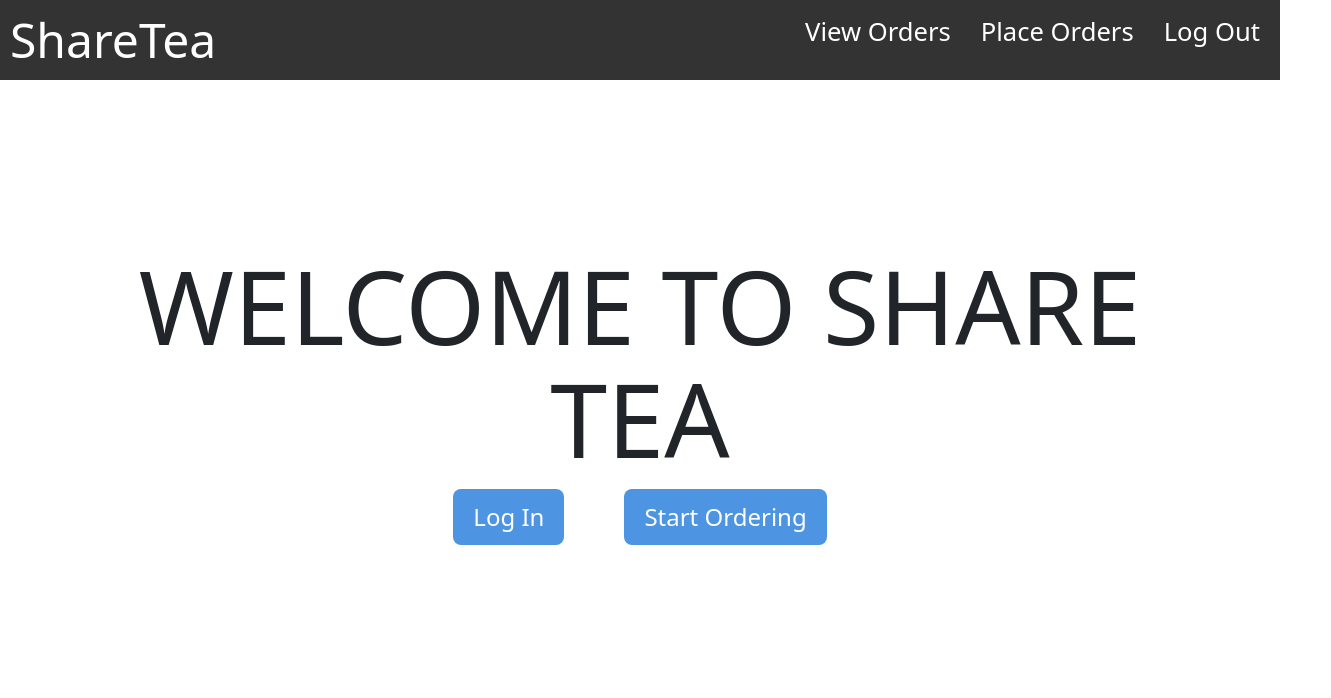
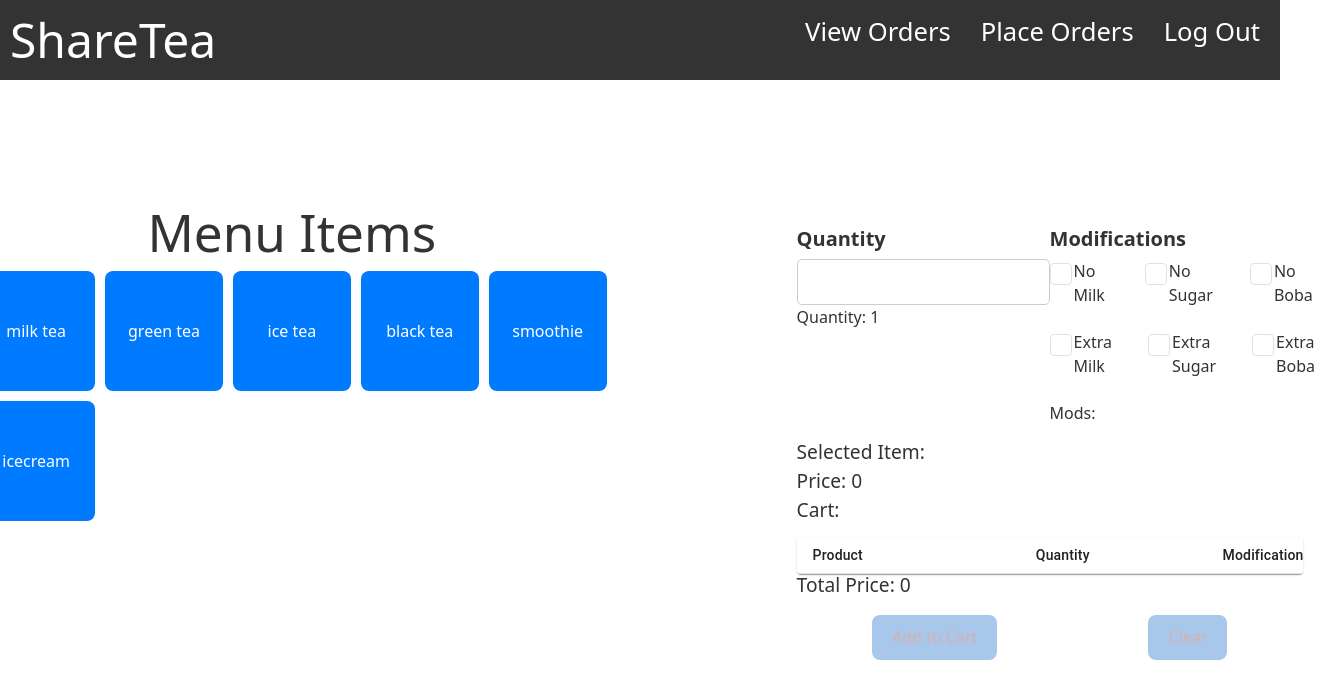
Before and after one commit to csce-315-331-2023c/project-3-902_02m_ggga, a React (Vite) app: page / in a window 1280 px wide. Shown: the top 698 px of the page, 1331 px wide, since content can reach past the window. Built offline with nearby package versions, Linux system fonts and the light colour scheme.

Commit message:
pushing changes

```diff
--- a/src/App.jsx
+++ b/src/App.jsx
@@ -15,7 +15,9 @@
     //   <h1>hi
     //   </h1>
     // </div>
-    <Home/>
+    // <LogIn/>
+    // <Home/>
+    <Cashier/>
     // <BrowserRouter>
     //   <Routes>
     //     <Route index element={<Home/>} />
--- a/src/assets/Components/Cashier/Cashier.css
+++ b/src/assets/Components/Cashier/Cashier.css
@@ -11,6 +11,7 @@
 .placeorders_page {
     display: flex;
     width: 100%;
+    gap: 150px;
 }
 
 .place_left_side {
--- a/src/assets/Components/Home/Home.css
+++ b/src/assets/Components/Home/Home.css
@@ -1,4 +1,49 @@
 
+/* -----------------HEADER STUFF ------------ */
+* {
+    margin: 0;
+    padding: 0;
+    box-sizing: border-box;
+}
+
+/* Style the header */
+.header {
+    background-color: #333; /* Example background color */
+    color: #fff;
+    display: flex;
+    justify-content: space-between;
+    align-items: center;
+    position: fixed;
+    top: 0;
+    left: 0;
+    right: 0;
+    z-index: 1;
+    height: 10%;
+}
+
+.sharetea_header {
+    font-size: 3rem;
+    margin-left: 10px;
+}
+
+.links {
+    list-style: none;
+    display: flex;
+    gap: 10px;
+    margin-right: 10px;
+    align-items: center; /* Vertically align the links with the header */
+}
+
+.links li {
+    color: #fff;
+    cursor: pointer;
+    font-size: 1.6rem;
+    margin: 10px;
+}
+
+.links li:hover {
+    text-decoration: underline;
+}
 /* --------------------BODY STUFF ------------------ */
 .body {
     height: 100vh;
@@ -20,7 +65,7 @@
     font-size: 2rem;
     text-align: center;
     /* Increase the font size */
-    /* margin-bottom: 20px; */
+    margin-bottom: 40px;
     /* Add margin to create space between the text and buttons */
 }
 
--- a/src/assets/Components/Home/Home.jsx
+++ b/src/assets/Components/Home/Home.jsx
@@ -3,11 +3,14 @@
 // import { NavBar } from "react-bootstrap"
 import "bootstrap/dist/css/bootstrap.min.css"
 import { Header } from '../Header/Header';
+import {Link} from 'react-router-dom'
 
 
 export const Home = () => {
+    // initially sets log in as false so not visible
     const [loginVisible, setLoginVisible] = useState(false);
 
+    // sets if log in is visible or not
     const toggleLogin = () => {
         setLoginVisible(!loginVisible);
     };
@@ -15,7 +18,18 @@
     return (
         <div>
             <div className='header_part'>
-                <Header />
+                <nav className='header'>
+                    <div className='sharetea_header'>
+                        ShareTea
+                    </div>
+                    <ul className='links'>
+                        <li >Log In</li>
+                        <li > Menu </li>
+                        <li> Start Order</li>
+                        <li> Contact</li>
+                        <li>Cashier</li>
+                    </ul>
+                </nav>
             </div>
             <div className='body'>
                 <div className='container'>
@@ -23,8 +37,8 @@
                         <h1>WELCOME TO SHARE TEA</h1>
                     </div>
                     <div className='button-container'>
-                        <button className ='home_buttons' onClick={toggleLogin}>Log In</button>
-                        <button className = 'home_buttons' >Start Ordering</button>
+                        <button className='home_buttons' onClick={toggleLogin}>Log In</button>
+                        <button className='home_buttons' >Start Ordering</button>
                     </div>
                     {loginVisible && (
                         <div className='login-area'>
--- a/src/assets/Components/LogIn/LogIn.css
+++ b/src/assets/Components/LogIn/LogIn.css
@@ -14,11 +14,24 @@
     border-radius: 10px;
     box-shadow: 0 2px 4px rgba(0, 0, 0, 0.2);
     width: 30%;
+    font-size: 20px;
   }
+
+  .login_container p {
+    font-size: 30px; /* Adjust the size to your preference */
+}
+
 
 .username,
 .password {
-    margin: 10px 0;
+    margin-bottom: 30px;
+}
+
+.username label {
+    margin-right: 10px;
+}
+.password label {
+    margin-right: 10px;
 }
 
 label {
@@ -31,16 +44,22 @@
     border-radius: 5px;
 }
 
-.buttons {
+.button {
     display: flex;
-    gap: 10px;
     margin-top: 20px;
+    gap: 20px;
+    color: #104277;
+}
+
+.login_btn {
+    color: #f7f7f7;
+    background-color: #104277;
 }
 
 button {
     padding: 10px 20px;
-    background-color: #007BFF;
-    color: #fff;
+    background-color: #104277;
+    color: #daaeae;
     border: none;
     border-radius: 5px;
     cursor: pointer;
--- a/src/assets/Components/LogIn/LogIn.jsx
+++ b/src/assets/Components/LogIn/LogIn.jsx
@@ -1,4 +1,5 @@
 import { useState, useEffect } from 'react'
+import './LogIn.css'
 
 export const LogIn = () =>  {
     const [username, setUsername] = useState('');
@@ -22,8 +23,10 @@
         setPassword('');
     };
 
+
     return (
         <div className='login_container'>
+            <p>Log In Please</p>
             <div className='username'>
                 <label>Username:</label>
                 <input
@@ -41,8 +44,8 @@
                 />
             </div>
             <div className='button'>
-                <button onClick={handleLogIn}>Log In</button>
-                <button onClick={handleClear}>Clear</button>
+                <button className='login_btn' onClick={handleLogIn}>Log In</button>
+                <button className='login_btn' onClick={handleClear}>Clear</button>
             </div>
         </div>
     );
```
Also changed, not shown: 1 other file (tests, documents, lock files or other folders).
